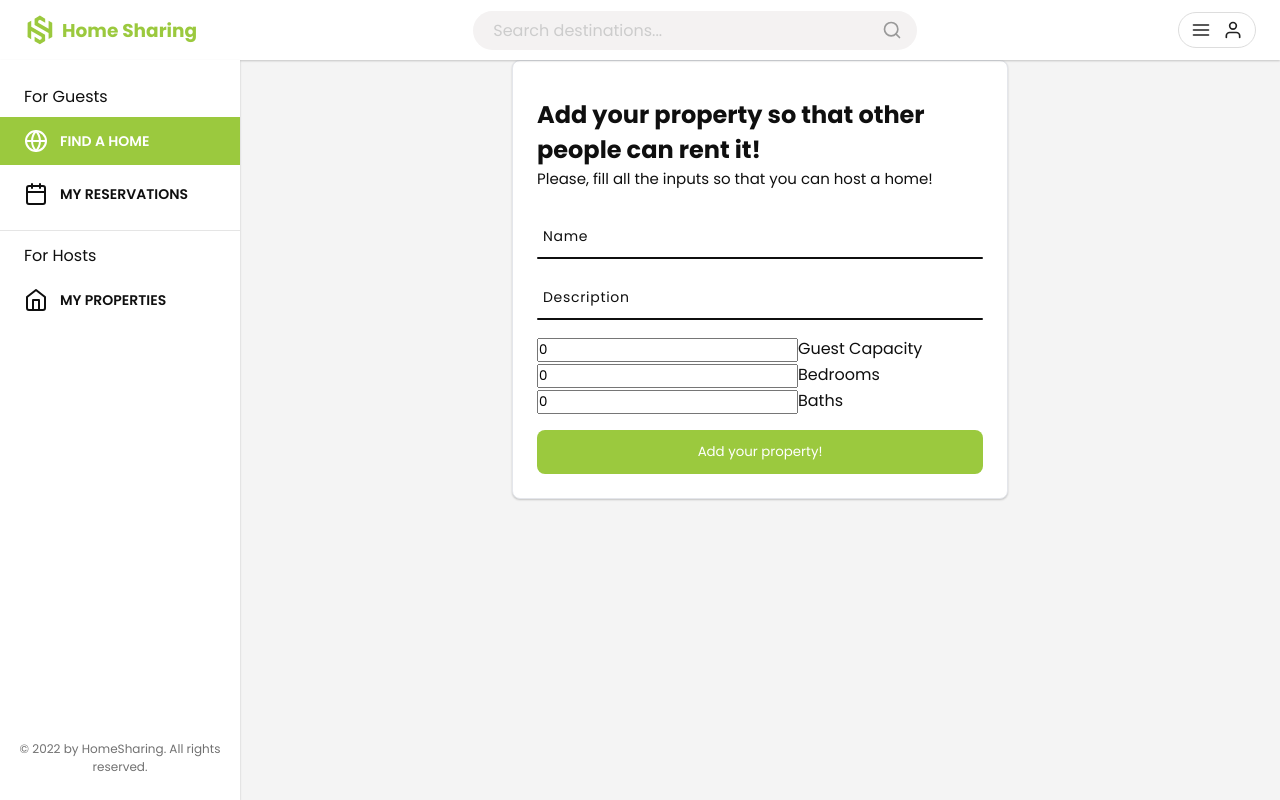
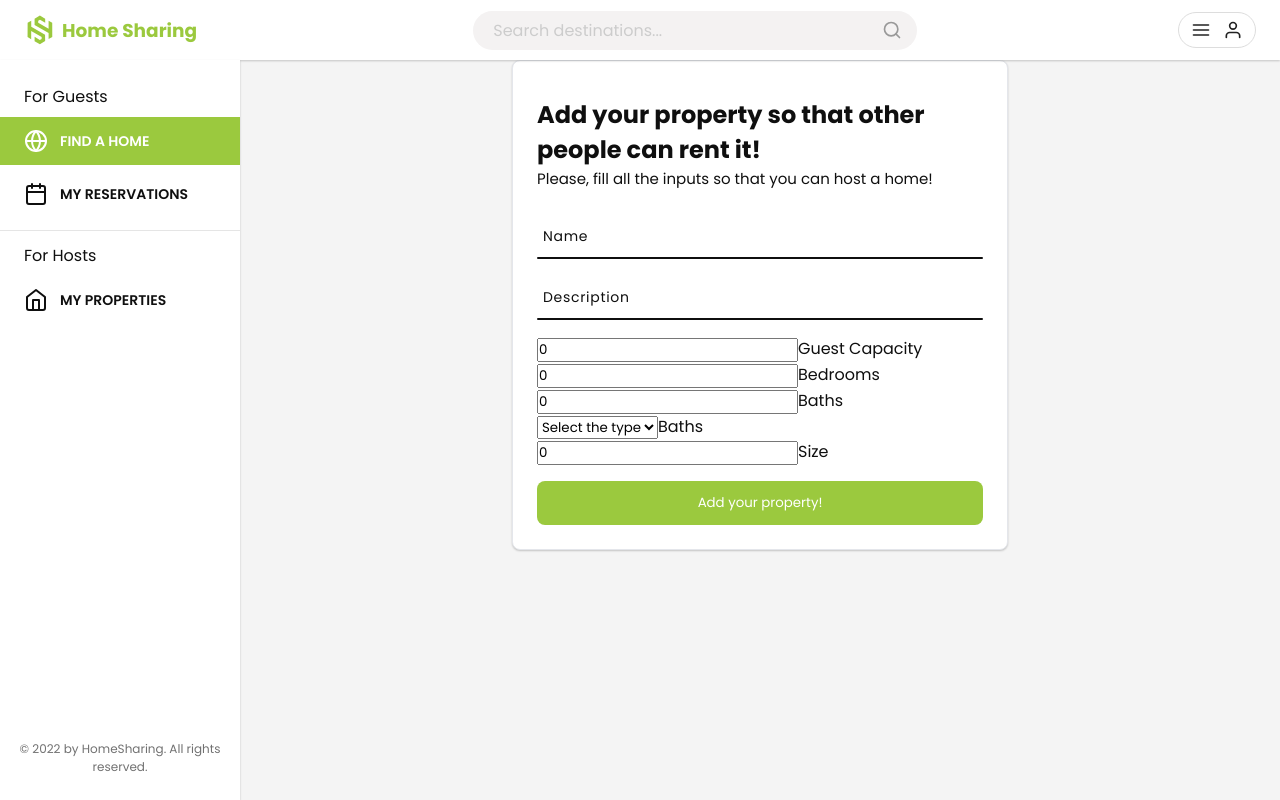
Before and after one commit to Home-Sharing-Team/microverse-final-capstone-web, a React (Create React App) app: page /new-property in a window 1280 px wide. Built offline with nearby package versions, Linux system fonts and the light colour scheme; no server answers.

Commit message:
Create API method for the post property feature and useSelector to get the categories

```diff
--- a/src/components/add-property/AddProperty.component.jsx
+++ b/src/components/add-property/AddProperty.component.jsx
@@ -3,6 +3,7 @@ import React, { useEffect, useState } from 'react';
 import { useDispatch, useSelector } from 'react-redux';
 
 import { useToast } from '../../hooks/toast.hook';
+import { selectCategoryItems } from '../../redux/category/category.selectors';
 import { selectStatusMessage } from '../../redux/status/status.selectors';
 
 import './add-property.styles.scss';
@@ -15,7 +16,7 @@ const defaultFormFields = {
   beds: 0,
   baths: 0,
   kind: '',
-  size: '',
+  size: 0,
   address: {
     street: '',
     city: '',
@@ -41,6 +42,8 @@ const AddPropertyComponent = () => {
     address,
     categories,
   } = formFields;
+
+  const availableCategories = useSelector(selectCategoryItems);
 
   const { addToast } = useToast();
   const statusMessage = useSelector(selectStatusMessage);
@@ -139,6 +142,33 @@ const AddPropertyComponent = () => {
             />
             <span>Baths</span>
           </div>
+
+          <div className="form_selectorBox">
+            <select
+              name="kind"
+              placeholder=" "
+              onChange={handleChange}
+              required
+              value={kind}
+            >
+              <option value="select">Select the type</option>
+              <option value="House">House</option>
+              <option value="Apartment">Apartment</option>
+            </select>
+            <span>Baths</span>
+          </div>
+
+          <div className="form_selectorBox">
+            <input
+              type="number"
+              name="size"
+              placeholder=" "
+              value={size}
+              onChange={handleChange}
+              required
+            />
+            <span>Size</span>
+          </div>
         </div>
 
         <button type="submit" className="form__btn">Add your property!</button>
--- a/src/services/api.service.js
+++ b/src/services/api.service.js
@@ -1,3 +1,4 @@
+/* eslint-disable camelcase */
 import axios from 'axios';
 import { ACCESS_TOKEN_STORAGE_KEY } from '../config/token.config';
 
@@ -147,3 +148,38 @@ export const createReservationFromApi = async ({
     return handleApiResponse(error.response);
   }
 };
+
+export const createNewPropertyApi = async ({
+  name,
+  description,
+  guest_capacity,
+  bedrooms,
+  baths,
+  kind,
+  size,
+  address,
+  categories,
+}) => {
+  try {
+    const accessToken = localStorage.getItem(ACCESS_TOKEN_STORAGE_KEY);
+
+    const response = await api.post('properties', {
+      name,
+      description,
+      guest_capacity,
+      bedrooms,
+      baths,
+      kind,
+      size,
+      address,
+      categories,
+    }, {
+      headers: {
+        authorization: `Bearer ${accessToken}`,
+      },
+    });
+    return handleApiResponse(response);
+  } catch (error) {
+    return handleApiResponse(error.response);
+  }
+};
```
